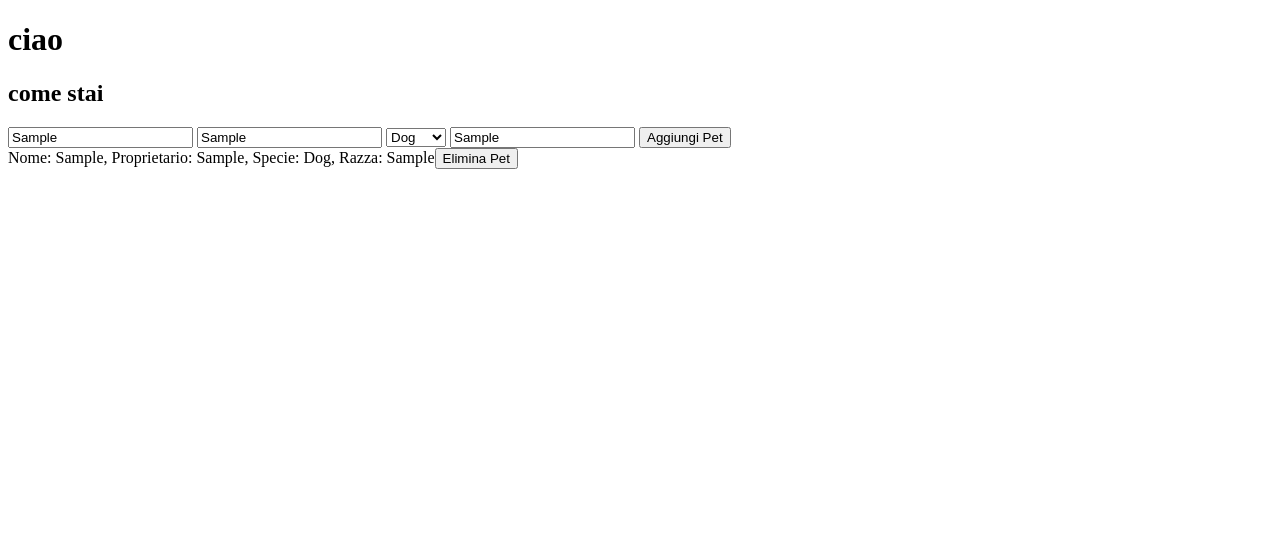
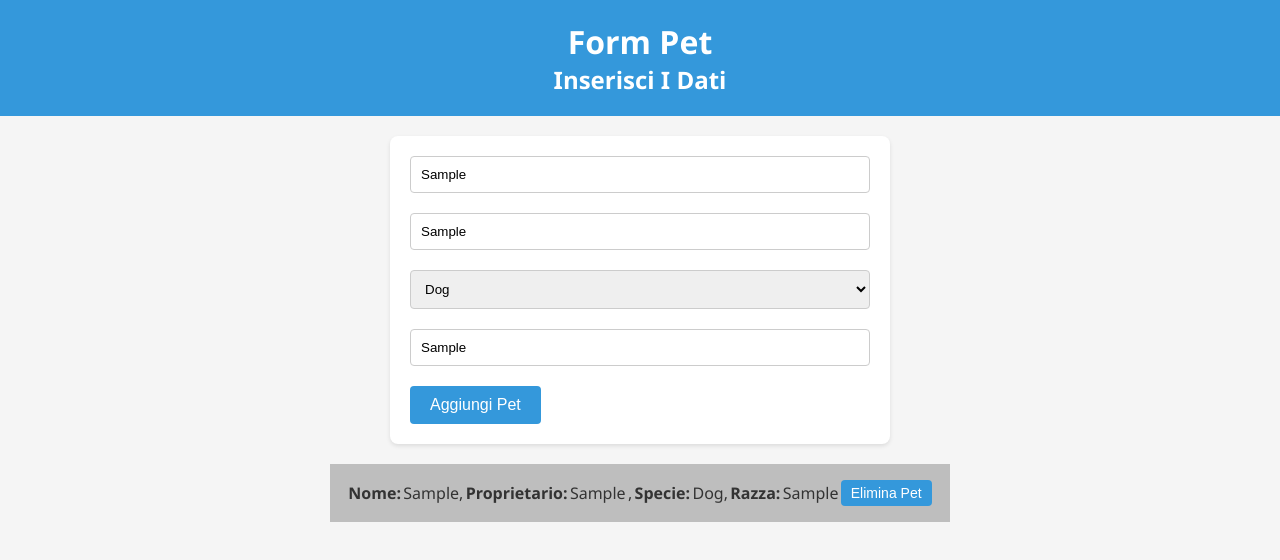
Before and after one commit to ABBA3124/U2-W3-D1-OOP-1, a plain HTML site: page index.html in a window 1280 px wide. Both pictures are taken after typing "Sample", "Sample", "Sample" into the empty fields and a click on the button "Aggiungi Pet". Drawn offline with Linux system fonts and the light colour scheme.

Commit message:
add-on style and others functions

```diff
--- /dev/null
+++ b/index.css
@@ -0,0 +1,99 @@
+:root {
+  --primary-color: #3498db;
+  --text-color: #333;
+  --background-color: #f5f5f5;
+  --font-stack: "Segoe UI", Tahoma, Geneva, Verdana, sans-serif;
+}
+
+* {
+  box-sizing: border-box;
+}
+
+body {
+  margin: 0;
+  font-family: var(--font-stack);
+  background-color: var(--background-color);
+  color: var(--text-color);
+}
+
+header {
+  background-color: var(--primary-color);
+  color: white;
+  padding: 20px 0;
+  text-align: center;
+}
+
+header h1,
+header h2 {
+  margin: 0;
+}
+
+main {
+  padding: 20px;
+}
+
+form {
+  max-width: 500px;
+  margin: 0 auto;
+  background: white;
+  padding: 20px;
+  border-radius: 8px;
+  box-shadow: 0 2px 4px rgba(0, 0, 0, 0.1);
+}
+
+form input[type="text"],
+form select {
+  width: 100%;
+  padding: 10px;
+  margin-bottom: 20px;
+  border: 1px solid #ccc;
+  border-radius: 4px;
+}
+
+form button[type="submit"] {
+  background-color: var(--primary-color);
+  color: white;
+  padding: 10px 20px;
+  border: none;
+  border-radius: 4px;
+  cursor: pointer;
+  font-size: 16px;
+}
+
+form button[type="submit"]:hover {
+  background-color: #3498dba9;
+  border: 2px solid black;
+}
+
+#petList {
+  margin-top: 20px;
+}
+
+#petList div {
+  background-color: rgba(128, 128, 128, 0.473);
+  text-align: center;
+  margin: 1% 25%;
+  padding: 1rem;
+  display: flex;
+  flex-wrap: nowrap;
+  align-items: center;
+  justify-content: space-evenly;
+}
+#petList div button {
+  background-color: var(--primary-color);
+  color: white;
+  padding: 5px 10px;
+  border: none;
+  border-radius: 4px;
+  cursor: pointer;
+  font-size: 14px;
+}
+
+#petList div button:hover {
+  background-color: #3498dba9;
+  border: 1px solid black;
+}
+
+.spanning {
+  font-weight: bold;
+}
--- a/index.html
+++ b/index.html
@@ -4,12 +4,13 @@
     <meta charset="UTF-8" />
     <meta name="viewport" content="width=device-width, initial-scale=1.0" />
     <title>U2-W3-D1 OOP</title>
+    <link rel="stylesheet" href="./index.css" />
   </head>
   <body>
     <header>
       <div>
-        <h1>ciao</h1>
-        <h2>come stai</h2>
+        <h1>Form Pet</h1>
+        <h2>Inserisci I Dati</h2>
       </div>
     </header>
     <main>
--- a/index.js
+++ b/index.js
@@ -84,9 +84,15 @@ document.addEventListener("DOMContentLoaded", function () {
     const petListDiv = document.getElementById("petList")
     petListDiv.innerHTML = ""
 
+
+    // Quando ci sono due proprietari ugali
+    const owners = pets.map(pet => pet.ownerName);
+    const duplicates = owners.filter((owner, index) => owners.indexOf(owner) !== index);
+
+
     pets.forEach((pet, index) => {
       const petInfo = document.createElement("div")
-      petInfo.textContent = `Nome: ${pet.petName}, Proprietario: ${pet.ownerName}, Specie: ${pet.species}, Razza: ${pet.breed}`
+      petInfo.innerHTML = `<span class="spanning">Nome:</span> ${pet.petName}, <span class="spanning">Proprietario:</span> <span ${duplicates.includes(pet.ownerName) ? 'style="color: red;"' : ''}>${pet.ownerName}</span>, <span class="spanning">Specie:</span> ${pet.species}, <span class="spanning">Razza:</span> ${pet.breed}`
 
       // add-on button eleimina pet
       const deleteButton = document.createElement("button")
```
